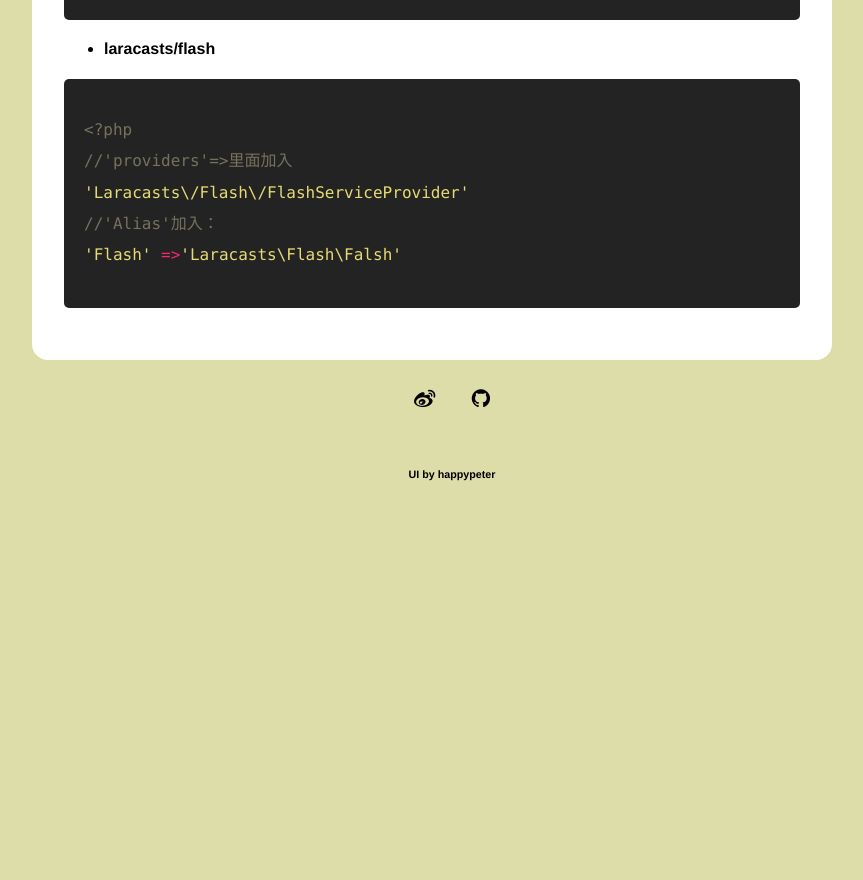
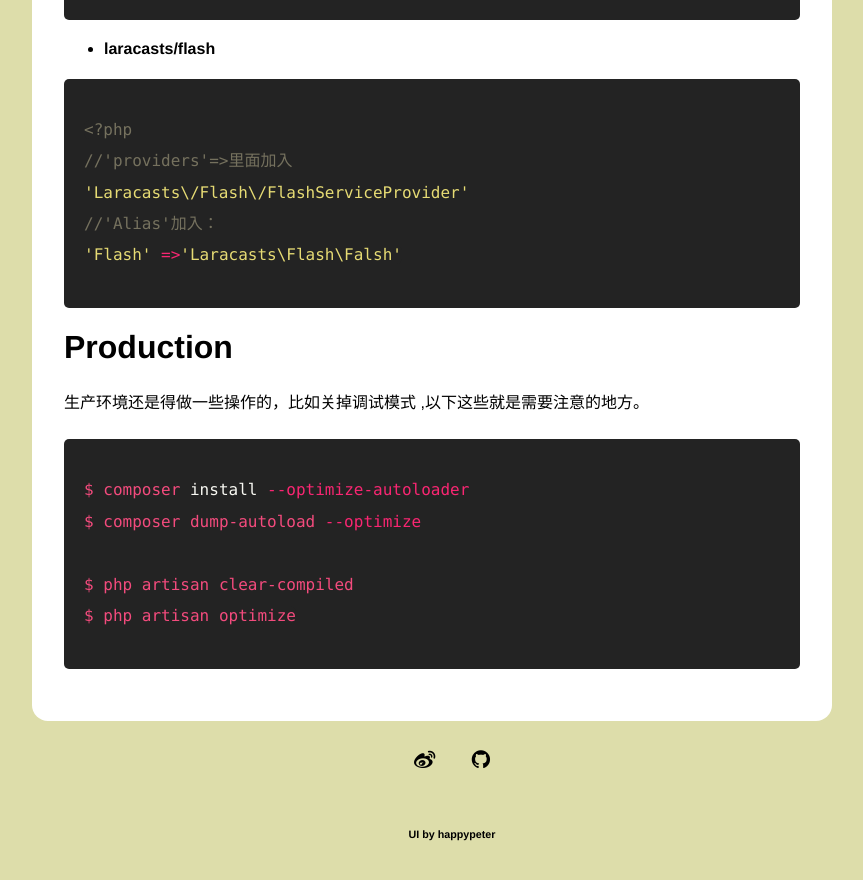
Before and after one commit to AnnatarHe/AnnatarHe.github.io, a Jekyll site: the page built from _posts/2015-07-09-Laravel-study-notes.md, in a window 1280 px wide and 900 px high, scrolled down 9253 px. Shown: the top 880 px of the window, without its empty margins (208-1071 px from the left). Built offline with Jekyll 4.4.1, drawn with Linux system fonts in a browser that asks for light colours; nearby versions of some CDN libraries; comment, search, counter and statistics services are not loaded; before the commit the page ends 9792 px from its top, so only the background shows below that.

Commit message:
add some tip about laravel to producion env

```diff
--- a/_posts/2015-07-09-Laravel-study-notes.md
+++ b/_posts/2015-07-09-Laravel-study-notes.md
@@ -255,3 +255,15 @@ flash()->overlay('infomation','title');
 //'Alias'加入：
 'Flash' =>'Laracasts\Flash\Falsh'
 {% endhighlight %}
+
+# Production
+
+生产环境还是得做一些操作的，比如关掉调试模式
+,以下这些就是需要注意的地方。
+{% highlight console %}
+$ composer install --optimize-autoloader
+$ composer dump-autoload --optimize
+
+$ php artisan clear-compiled
+$ php artisan optimize
+{% endhighlight %}
```
